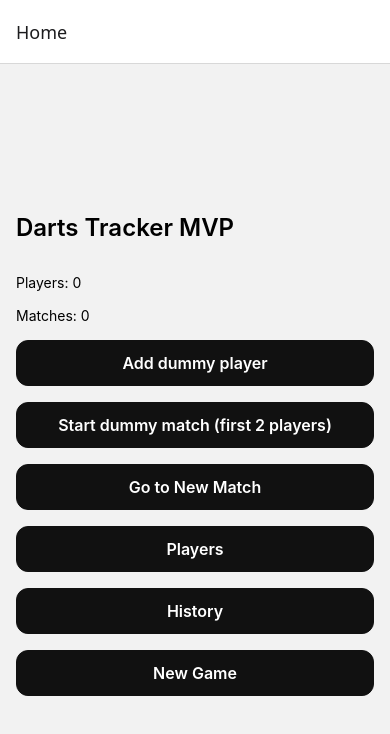
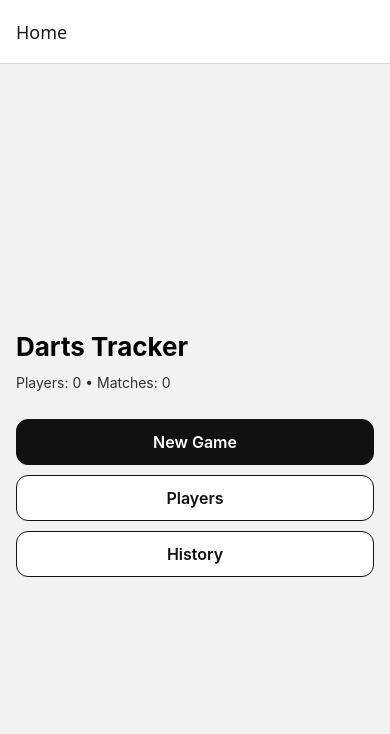
Before and after one commit to kondzio127/DartsTracker, a React Native app: screen /Home in a window 390 px wide. Shown: the top 734 px of the page. Built offline with nearby package versions, Linux system fonts and the light colour scheme.

Commit message:
Replace Button components with a reusable AppButton across all screens for consistency and maintainability.

```diff
--- a/src/screens/HomeScreen.tsx
+++ b/src/screens/HomeScreen.tsx
@@ -1,68 +1,35 @@
 // src/screens/HomeScreen.tsx
 import React from 'react';
-import { View, Text} from 'react-native';
+import { View, Text } from 'react-native';
 import { NativeStackScreenProps } from '@react-navigation/native-stack';
-import { RootStackParamList } from '../navigation/types';
+import { RootStackParamList } from '../navigation/RootNavigator';
 import { useGameStore } from '../store/gameStore';
-import AppButton from "../components/AppButton";
+import AppButton from '../components/AppButton';
 
 type Props = NativeStackScreenProps<RootStackParamList, 'Home'>;
 
 export default function HomeScreen({ navigation }: Props) {
-    // Read some bits of state and actions from the store
-    const players = useGameStore(state => state.players);
-    const matches = useGameStore(state => state.matches);
-    const addPlayer = useGameStore(state => state.addPlayer);
-    const startMatch = useGameStore(state => state.startMatch);
-
-    const handleAddDummyPlayer = () => {
-        addPlayer(`Player ${players.length + 1}`);
-    };
-
-    const handleStartDummyMatch = () => {
-        if (players.length < 2) {
-            console.log('Need at least 2 players to start a match');
-            return;
-        }
-
-        const firstTwoIds = players.slice(0, 2).map(p => p.id);
-
-        startMatch({
-            playerIds: firstTwoIds,
-            startScore: 501,
-            bestOfLegs: 1, // single-leg for now
-        });
-
-        navigation.navigate('Scoreboard');
-    };
+    const playersCount = useGameStore(s => s.players.filter(p => !p.isHidden).length);
+    const matchesCount = useGameStore(s => s.matches.length);
+    const hasActiveMatch = useGameStore(s => Boolean(s.currentMatch && s.currentLegState));
 
     return (
-        <View style={{ flex: 1, padding: 16, justifyContent: 'center', gap: 16 }}>
-            <Text style={{ fontSize: 24, fontWeight: '600', marginBottom: 16 }}>
-                Darts Tracker MVP
+        <View style={{ flex: 1, padding: 16, gap: 12, justifyContent: 'center' }}>
+            <Text style={{ fontSize: 26, fontWeight: '700' }}>Darts Tracker</Text>
+
+            <Text style={{ opacity: 0.8 }}>
+                Players: {playersCount} • Matches: {matchesCount}
             </Text>
 
-            <Text>Players: {players.length}</Text>
-            <Text>Matches: {matches.length}</Text>
+            <View style={{ gap: 10, marginTop: 16 }}>
+                <AppButton label="New Game" onPress={() => navigation.navigate('NewMatch')} />
+                <AppButton label="Players" variant="secondary" onPress={() => navigation.navigate('Players')} />
+                <AppButton label="History" variant="secondary" onPress={() => navigation.navigate('History')} />
 
-            <AppButton
-                label="Add dummy player"
-                onPress={handleAddDummyPlayer}
-            />
-
-            <AppButton
-                label="Start dummy match (first 2 players)"
-                onPress={handleStartDummyMatch}
-            />
-
-            <AppButton
-                label="Go to New Match"
-                onPress={() => navigation.navigate('NewMatch')}
-            />
-            <AppButton label="Players" onPress={() => navigation.navigate('Players')} />
-            <AppButton label="History" onPress={() => navigation.navigate('History')} />
-            <AppButton label="New Game" onPress={() => navigation.navigate('NewMatch')} />
-
+                {hasActiveMatch && (
+                    <AppButton label="Resume Match" variant="primary" onPress={() => navigation.navigate('Scoreboard')} />
+                )}
+            </View>
         </View>
     );
 }
```
